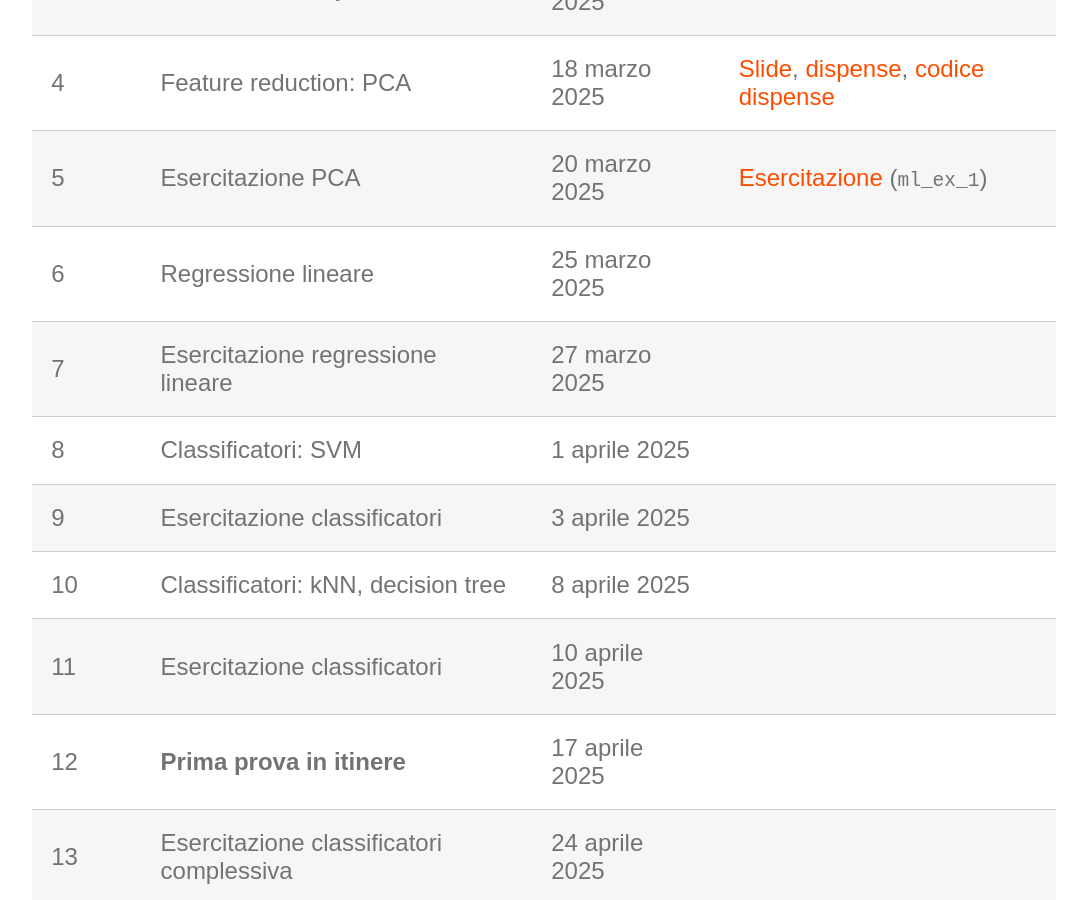
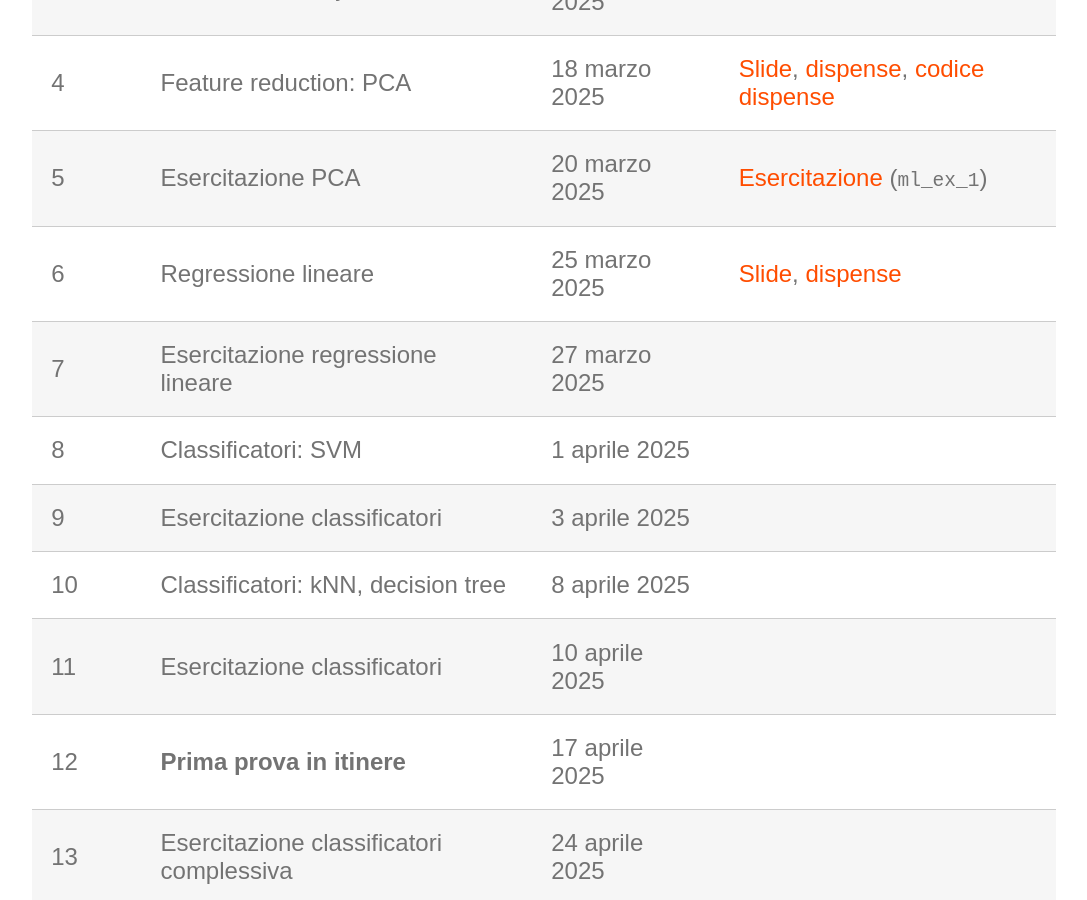
Before and after one commit to perceivelab/ml-mz-2025, a Jekyll site: the page built from lezioni.md, in a window 1280 px wide and 900 px high, scrolled down 519 px. Shown: the whole window, without its empty margins (96-1183 px from the left). Built offline with Jekyll 4.4.1, drawn with Linux system fonts in a browser that asks for light colours; our own code applies the rules of GitHub Pages for plain Markdown files.

Commit message:
Lezione regressione lineare

```diff
--- a/lezioni.md
+++ b/lezioni.md
@@ -11,7 +11,7 @@ layout: page
 | 3       | Introduzione a Python 2/2              | 13 marzo 2025        |   [Codice](https://drive.google.com/file/d/1eZbS30ysBuDCuQQM1yAQZHp1tJHTdaqu/view?usp=sharing)     |
 | 4       | Feature reduction: PCA                 | 18 marzo 2025        | [Slide](https://studentiunict-my.sharepoint.com/:b:/g/personal/simone_palazzo_unict_it/EQObQpW5YhZFoKybqCIvdg4BYC-EeYSGUvrq9xnEfYWBDQ?e=CJWyx9), [dispense](https://studentiunict-my.sharepoint.com/:b:/g/personal/simone_palazzo_unict_it/EeOwCQgs2mJPoLAFNu90AeMBmLVHfIdvJ-XZ4GWoUC8_dw?e=Ue12yg), [codice dispense](https://studentiunict-my.sharepoint.com/:u:/g/personal/simone_palazzo_unict_it/EUOUhCFjMxpNom1MbReuyswBGV6o9IvRlbkoZMfnN358Tw?e=25i6Lc)       |
 | 5       | Esercitazione PCA                      | 20 marzo 2025        | [Esercitazione](https://studentiunict-my.sharepoint.com/:u:/g/personal/simone_palazzo_unict_it/EZe2Yn_SnHZCuq5wHQTVytMB1BANnjtKy-JarJWowM41Yw?e=w6j5Uh) (`ml_ex_1`)       |
-| 6       | Regressione lineare                    | 25 marzo 2025        |        |
+| 6       | Regressione lineare                    | 25 marzo 2025        | [Slide](https://studentiunict-my.sharepoint.com/:b:/g/personal/simone_palazzo_unict_it/EWwpjXmUYoVNrpPiAlAZSssBxTSX7-uJ6OjwO5NuBtlN6w?e=p2bqAJ), [dispense](https://studentiunict-my.sharepoint.com/:b:/g/personal/simone_palazzo_unict_it/ETYgHJJQJq9ArwBl9zDPr8sBzvujEdoLwR2yxW8udVunjA?e=lgggdz)       |
 | 7       | Esercitazione regressione lineare      | 27 marzo 2025        |        |
 | 8       | Classificatori: SVM                    | 1 aprile 2025        |        |
 | 9       | Esercitazione classificatori          | 3 aprile 2025        |        |
```
